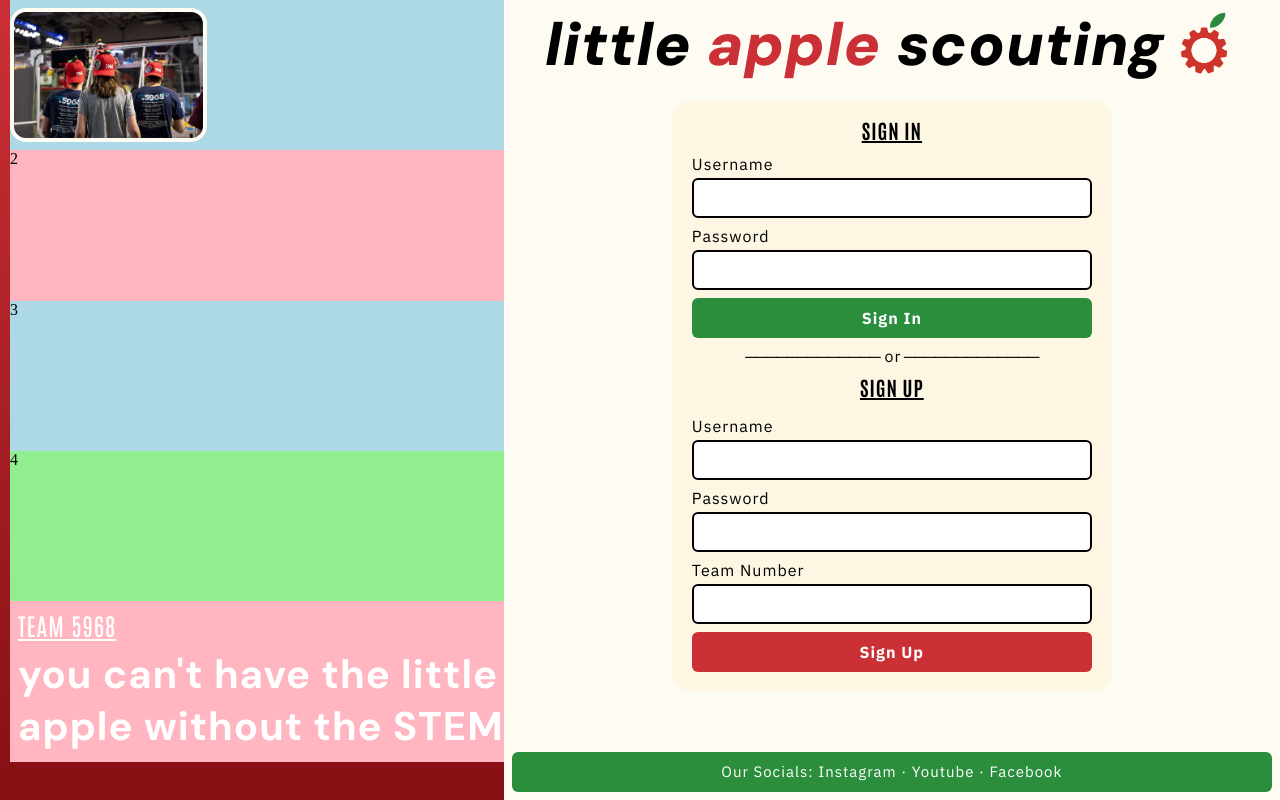
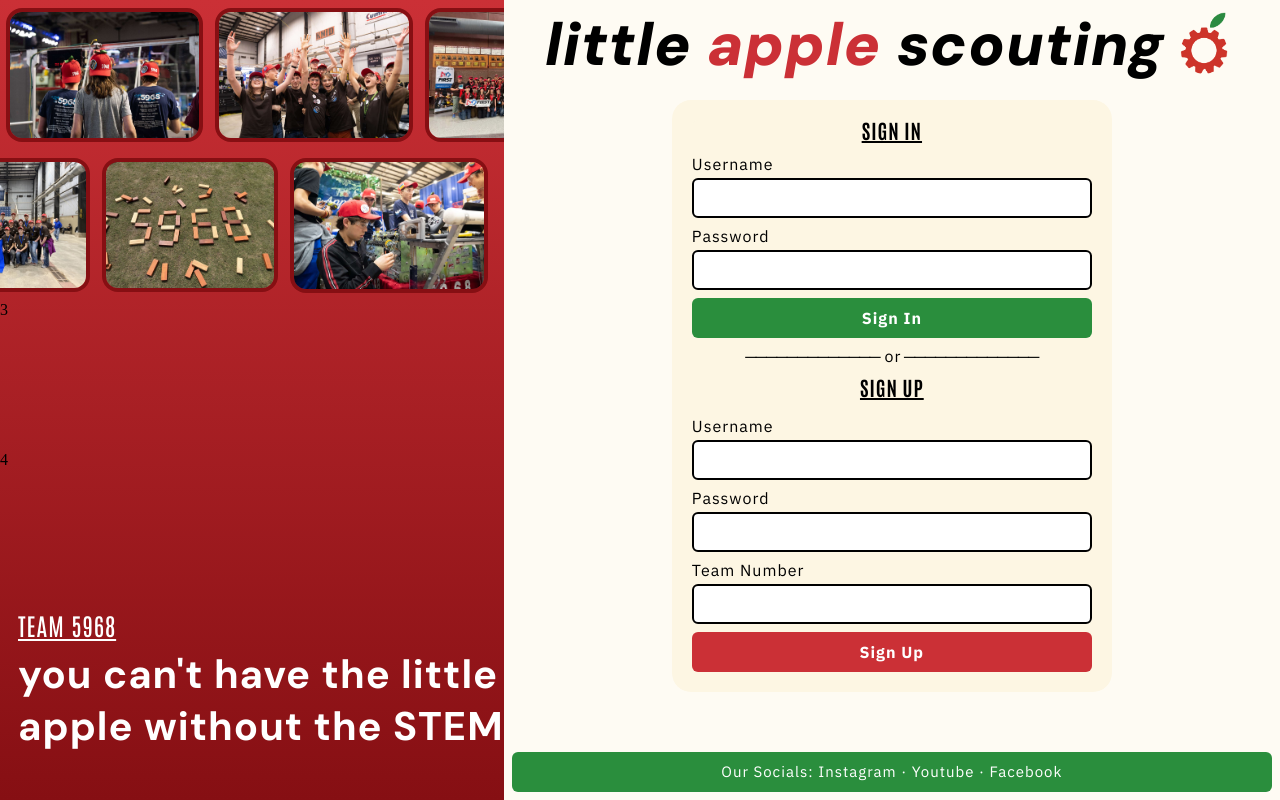
Before and after one commit to jonah-wanklyn/little-apple-scouting, a plain HTML site: page index.html in a window 1280 px wide. Drawn offline with Linux system fonts and the light colour scheme.

Commit message:
plug in images

```diff
--- a/css/divs.css
+++ b/css/divs.css
@@ -4,10 +4,13 @@
   height:100vh;
   display:inline-flex;
   flex-direction: column;
-  padding-left:10px;
+  padding-left:0px;
   padding-bottom: 38px;
   border:0px;
   margin:0px;
+  box-sizing: border-box;
+  overflow:hidden;
+  min-width:0;
   box-sizing: border-box;
 }
 
@@ -62,9 +65,22 @@
   overflow: hidden;
   display: flex;
   align-items: center;
-  padding-left: 4px;
+  padding-left: 10px;
   padding-right:8px;
   padding-top: 12px;
   padding-bottom: 12px;
-  background-color: lightblue;
+  box-sizing: border-box;
 }
+
+.twogrid {
+  min-height: 0;
+  min-width: 0;
+  overflow: hidden;
+  display: flex;
+  align-items: center;
+  justify-content: flex-end;
+  padding-left: 10px;
+  padding-right:0px;
+  padding-top: 12px;
+  padding-bottom: 12px;
+}
--- a/css/images and inputs.css
+++ b/css/images and inputs.css
@@ -49,12 +49,13 @@ a {
 }
 
 .drive{
-  max-width: 100%;
+  max-width: none;
   max-height: 100%;
   border-radius: 12px;
-  box-shadow: 0px 0px 0px 4px #fefbf3;
+  box-shadow: 0px 0px 0px 4px #860f13;
   width: auto;
   height: auto;
   object-fit: contain;
   display: block;
+  margin-right: 20px;
 }
--- a/css/text.css
+++ b/css/text.css
@@ -89,6 +89,7 @@ p{
   margin-left: 8px;
   margin-bottom: 8px;
   text-decoration: underline;
+  padding-left: 10px;
 }
 
 .sidebartextsubhead{
@@ -99,6 +100,7 @@ p{
   margin-left: 8px;
   margin-top:0px;
   margin-bottom:8px;
+  padding-left: 10px;
 }
 
 
--- a/index.html
+++ b/index.html
@@ -29,11 +29,17 @@
           <div style="display:grid; grid-template-rows: 1fr 1fr 1fr 1fr 161px; height: 100%">
             <div class="topgrid">
               <img class="drive" src="images/drive.jpg">
+              <img class="drive" src="images/celebrate.jpg">
+              <img class="drive" src="images/gkc.jpg">
             </div>
-            <div style="background-color: lightpink;">2</div>
-            <div style="background-color: lightblue;">3</div>
-            <div style="background-color: lightgreen;">4</div>
-            <div style="background-color: lightpink;">
+            <div class="twogrid">
+              <img class="drive" src="images/ok.jpg">
+              <img class="drive" src="images/jenga.jpg">
+              <img class="drive" src="images/pit.jpg">
+            </div>
+            <div>3</div>
+            <div>4</div>
+            <div>
             <p class="sidebartext">TEAM 5968</p>
             <p class="sidebartextsubhead">you can't have the little apple without the STEM</p>
           </div>
```
Also changed, not shown: images/celebrate.jpg (added), images/drivelift.jpg (added), images/gkc.jpg (added), images/heartdrive.jpg (added), images/houston.jpg (added), images/jenga.jpg (added), images/ok.jpg (added), images/pit.jpg (added), images/robotlift.jpg (added).
